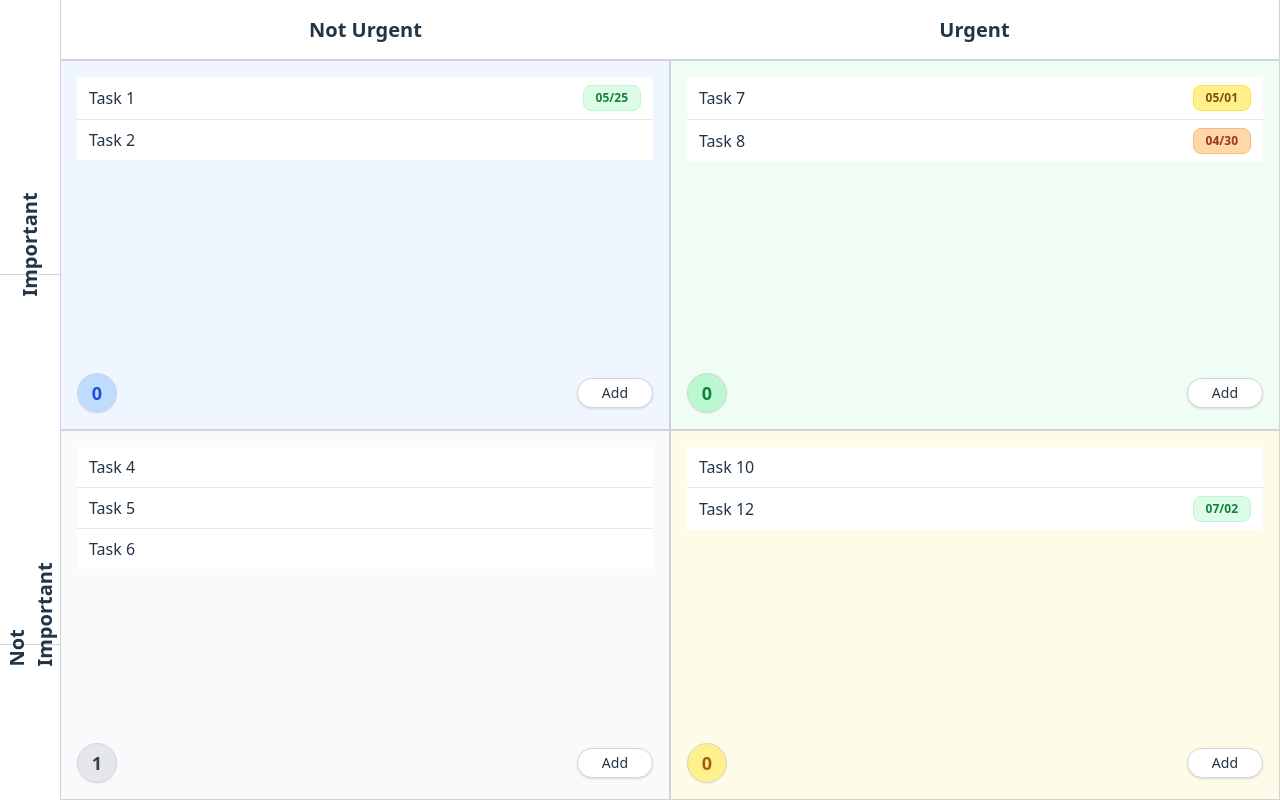
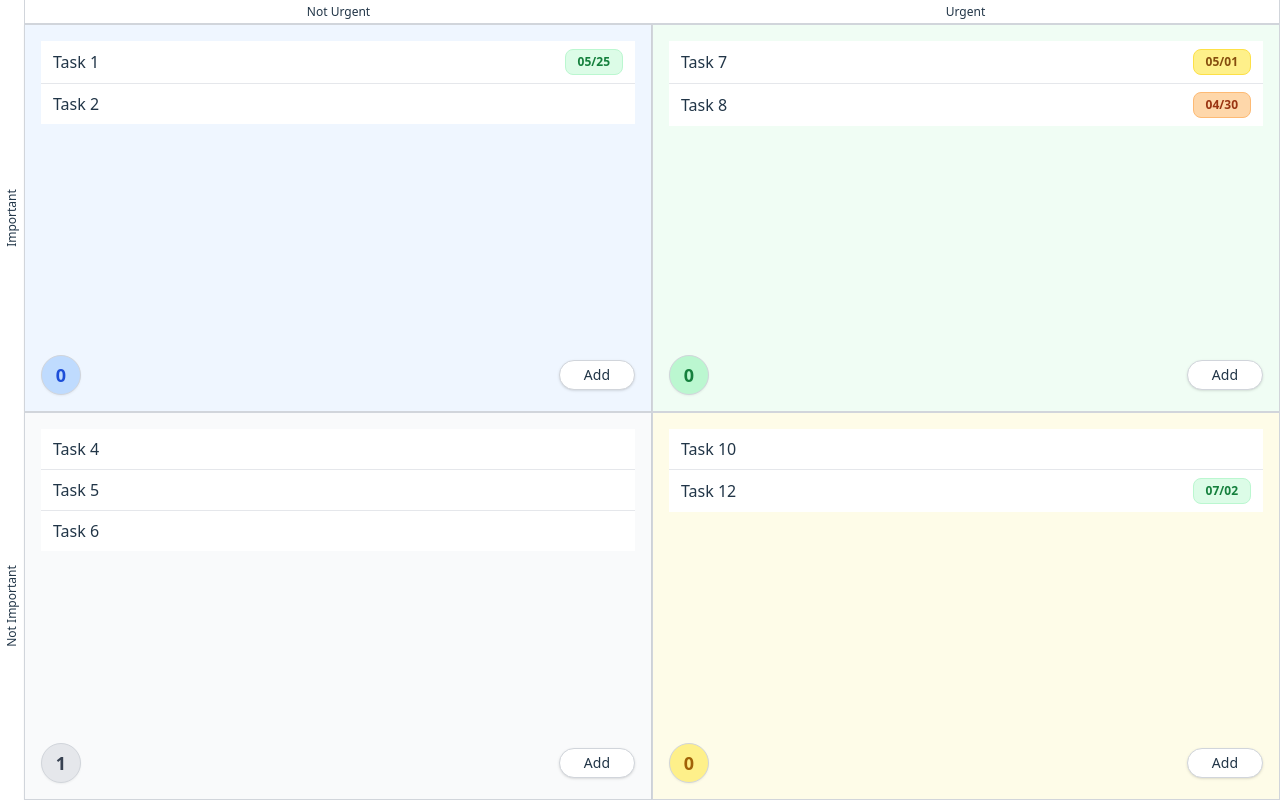
Before and after one commit to dahotre/tasks.dahotre.org, a React (Vite) app: page / in a window 1280 px wide. Built offline with nearby package versions, Linux system fonts and the light colour scheme.

Commit message:
Reduce header grid size and padding for more compact quadrant headers

```diff
--- a/src/components/EisenhowerMatrix.jsx
+++ b/src/components/EisenhowerMatrix.jsx
@@ -161,14 +161,14 @@ export default function EisenhowerMatrix() {
         </div>
       )}
       <DragDropContext onDragEnd={onDragEnd}>
-        <div className="grid grid-cols-[60px_1fr_1fr] grid-rows-[60px_1fr_1fr] w-full h-full">
+        <div className="grid grid-cols-[24px_1fr_1fr] grid-rows-[24px_1fr_1fr] w-full h-full">
           {/* Top-left empty cell */}
           <div></div>
-          {/* Top labels */}
-          <div className="flex items-center justify-center border-b border-l border-gray-300 font-bold text-xl bg-white">Not Urgent</div>
-          <div className="flex items-center justify-center border-b border-r border-gray-300 font-bold text-xl bg-white">Urgent</div>
-          {/* Left labels and quadrants */}
-          <div className="flex items-center justify-center border-b border-l border-gray-300 font-bold text-xl bg-white rotate-[-90deg]">Important</div>
+          {/* Top headers - even smaller, no extra padding */}
+          <div className="flex items-center justify-center border-b border-l border-gray-300 font-normal text-xs bg-white p-0 m-0 h-[24px]">Not Urgent</div>
+          <div className="flex items-center justify-center border-b border-r border-gray-300 font-normal text-xs bg-white p-0 m-0 h-[24px]">Urgent</div>
+          {/* Left labels - even smaller, no extra padding */}
+          <div className="flex items-center justify-center h-full w-[24px] p-0 m-0"><span className="font-normal text-xs origin-center rotate-[-90deg] whitespace-nowrap">Important</span></div>
           {QUADRANTS.slice(0, 2).map((q) => (
             <Droppable droppableId={q.key} key={q.key}>
               {(provided, snapshot) => (
@@ -188,7 +188,7 @@ export default function EisenhowerMatrix() {
               )}
             </Droppable>
           ))}
-          <div className="flex items-center justify-center border-t border-l border-gray-300 font-bold text-xl bg-white rotate-[-90deg]">Not Important</div>
+          <div className="flex items-center justify-center h-full w-[24px] p-0 m-0"><span className="font-normal text-xs origin-center rotate-[-90deg] whitespace-nowrap">Not Important</span></div>
           {QUADRANTS.slice(2, 4).map((q) => (
             <Droppable droppableId={q.key} key={q.key}>
               {(provided, snapshot) => (
```
